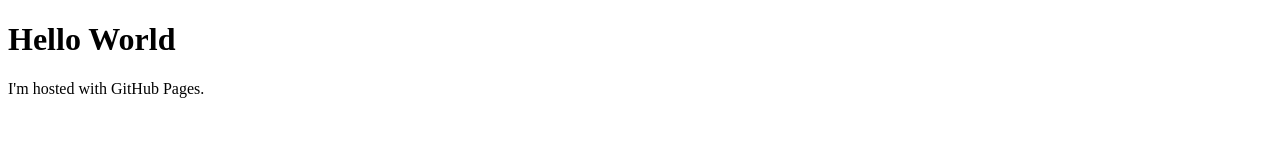
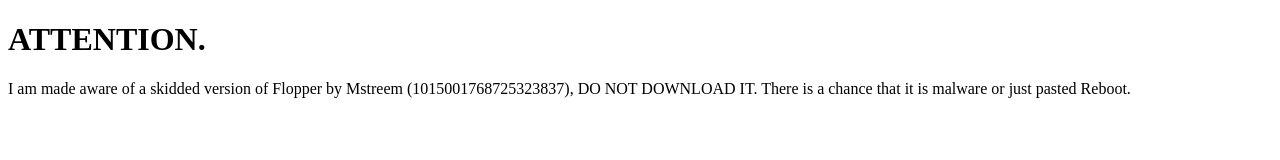
Before and after one commit to Prism2D/flopper, a plain HTML site: page index.html in a window 1280 px wide. Drawn offline with Linux system fonts and the light colour scheme.

Commit message:
Update index.html

```diff
--- a/index.html
+++ b/index.html
@@ -1,7 +1,7 @@
 <!DOCTYPE html>
 <html>
 <body>
-<h1>Hello World</h1>
-<p>I'm hosted with GitHub Pages.</p>
+<h1>ATTENTION.</h1>
+<p>I am made aware of a skidded version of Flopper by Mstreem (1015001768725323837), DO NOT DOWNLOAD IT. There is a chance that it is malware or just pasted Reboot.</p>
 </body>
 </html>
```
